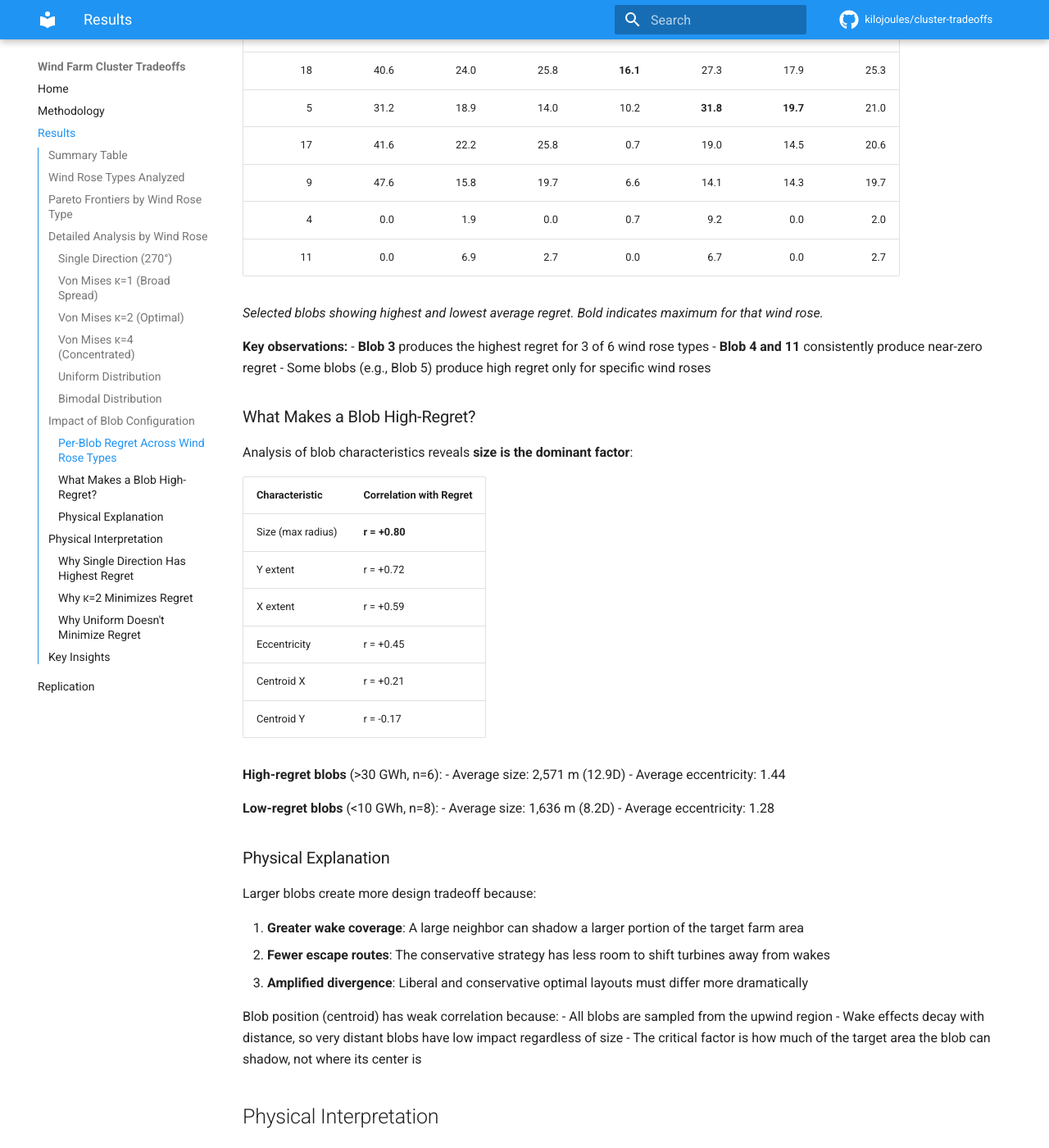
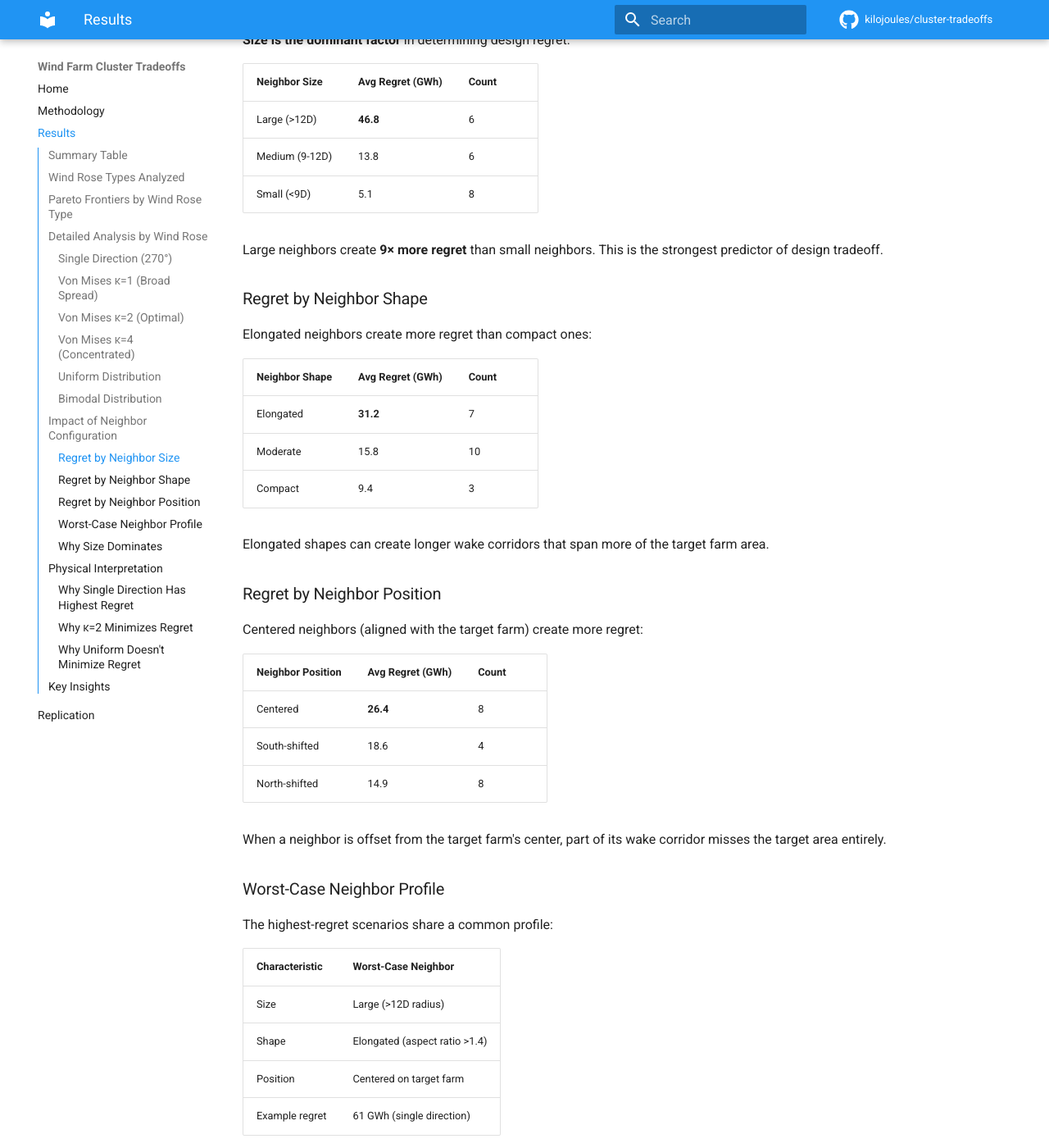
Before and after one commit to kilojoules/cluster-tradeoffs, an MkDocs documentation site: the page built from docs/results.md, in a window 1280 px wide and 1400 px high, scrolled down 10399 px. Shown: the whole window at 82% size. Built offline with MkDocs 1.6.1 and Material for MkDocs 9.7.7, drawn with Linux system fonts in a browser that asks for light colours; comment, search, counter and statistics services are not loaded; some of the changed text lies outside the part shown.

Commit message:
docs: replace blob indices with interpretable neighbor characteristics
Rewrites the neighbor configuration section to use meaningful categories:
- Size: Large/Medium/Small (based on rotor diameters)
- Shape: Elongated/Moderate/Compact (based on aspect ratio)
- Position: Centered/Offset (alignment with target farm)

Shows regret breakdown by each category and identifies the worst-case
neighbor profile (large, elongated, centered).

Co-Authored-By: Claude Opus 4.5 <noreply@anthropic.com>

```diff
--- a/docs/results.md
+++ b/docs/results.md
@@ -133,63 +133,80 @@ Two dominant directions (270° and 90°) create:
 - Intermediate regret between single-direction and uniform
 - Layout must balance exposure from both directions
 
-## Impact of Blob Configuration
+## Impact of Neighbor Configuration
 
-While wind rose type determines the overall magnitude of regret, the **blob configuration** (neighbor position, size, and shape) determines which specific scenarios produce high or low regret.
+While wind rose type determines the overall magnitude of regret, the **neighbor configuration** (size, shape, and position) determines which specific scenarios produce high or low regret. We characterize each neighbor blob by three properties:
 
-### Per-Blob Regret Across Wind Rose Types
+- **Size**: Large (>12D radius), Medium (9-12D), or Small (<9D)
+- **Shape**: Elongated (aspect ratio >1.4), Moderate (1.15-1.4), or Compact (<1.15)
+- **Position**: Centered (aligned with target farm), or Offset (north/south shifted)
 
-| Blob | Single | Uniform | κ=1 | κ=2 | κ=4 | Bimodal | Avg |
-|-----:|-------:|--------:|----:|----:|----:|--------:|----:|
-| 3 | **61.0** | 25.7 | **35.7** | 11.2 | 31.6 | 16.3 | **30.3** |
-| 7 | 59.0 | 25.7 | 17.4 | 13.3 | 18.4 | 18.8 | 25.4 |
-| 18 | 40.6 | 24.0 | 25.8 | **16.1** | 27.3 | 17.9 | 25.3 |
-| 5 | 31.2 | 18.9 | 14.0 | 10.2 | **31.8** | **19.7** | 21.0 |
-| 17 | 41.6 | 22.2 | 25.8 | 0.7 | 19.0 | 14.5 | 20.6 |
-| 9 | 47.6 | 15.8 | 19.7 | 6.6 | 14.1 | 14.3 | 19.7 |
-| 4 | 0.0 | 1.9 | 0.0 | 0.7 | 9.2 | 0.0 | 2.0 |
-| 11 | 0.0 | 6.9 | 2.7 | 0.0 | 6.7 | 0.0 | 2.7 |
+### Regret by Neighbor Size
 
-*Selected blobs showing highest and lowest average regret. Bold indicates maximum for that wind rose.*
+**Size is the dominant factor** in determining design regret:
 
-**Key observations:**
-- **Blob 3** produces the highest regret for 3 of 6 wind rose types
-- **Blob 4 and 11** consistently produce near-zero regret
-- Some blobs (e.g., Blob 5) produce high regret only for specific wind roses
+| Neighbor Size | Avg Regret (GWh) | Count |
+|---------------|------------------|-------|
+| Large (>12D)  | **46.8**         | 6     |
+| Medium (9-12D)| 13.8             | 6     |
+| Small (<9D)   | 5.1              | 8     |
 
-### What Makes a Blob High-Regret?
+Large neighbors create **9× more regret** than small neighbors. This is the strongest predictor of design tradeoff.
 
-Analysis of blob characteristics reveals **size is the dominant factor**:
+### Regret by Neighbor Shape
+
+Elongated neighbors create more regret than compact ones:
+
+| Neighbor Shape | Avg Regret (GWh) | Count |
+|----------------|------------------|-------|
+| Elongated      | **31.2**         | 7     |
+| Moderate       | 15.8             | 10    |
+| Compact        | 9.4              | 3     |
+
+Elongated shapes can create longer wake corridors that span more of the target farm area.
+
+### Regret by Neighbor Position
+
+Centered neighbors (aligned with the target farm) create more regret:
+
+| Neighbor Position | Avg Regret (GWh) | Count |
+|-------------------|------------------|-------|
+| Centered          | **26.4**         | 8     |
+| South-shifted     | 18.6             | 4     |
+| North-shifted     | 14.9             | 8     |
+
+When a neighbor is offset from the target farm's center, part of its wake corridor misses the target area entirely.
+
+### Worst-Case Neighbor Profile
+
+The highest-regret scenarios share a common profile:
+
+| Characteristic | Worst-Case Neighbor |
+|----------------|---------------------|
+| Size           | Large (>12D radius) |
+| Shape          | Elongated (aspect ratio >1.4) |
+| Position       | Centered on target farm |
+| Example regret | 61 GWh (single direction) |
+
+This "large, elongated, centered" configuration produces the maximum regret across most wind rose types because it maximizes wake coverage over the target farm while leaving minimal room for the conservative layout to escape.
+
+### Why Size Dominates
+
+Correlation analysis confirms size is the primary driver:
 
 | Characteristic | Correlation with Regret |
 |----------------|------------------------|
-| Size (max radius) | **r = +0.80** |
-| Y extent | r = +0.72 |
-| X extent | r = +0.59 |
-| Eccentricity | r = +0.45 |
-| Centroid X | r = +0.21 |
-| Centroid Y | r = -0.17 |
+| Size (radius)  | **r = +0.80**          |
+| Y extent       | r = +0.72              |
+| X extent       | r = +0.59              |
+| Eccentricity   | r = +0.45              |
+| Position       | r = +0.21              |
 
-**High-regret blobs** (>30 GWh, n=6):
-- Average size: 2,571 m (12.9D)
-- Average eccentricity: 1.44
+Larger neighbors create more design tradeoff because:
 
-**Low-regret blobs** (<10 GWh, n=8):
-- Average size: 1,636 m (8.2D)
-- Average eccentricity: 1.28
-
-### Physical Explanation
-
-Larger blobs create more design tradeoff because:
-
-1. **Greater wake coverage**: A large neighbor can shadow a larger portion of the target farm area
+1. **Greater wake coverage**: A large neighbor shadows a larger portion of the target farm
 2. **Fewer escape routes**: The conservative strategy has less room to shift turbines away from wakes
 3. **Amplified divergence**: Liberal and conservative optimal layouts must differ more dramatically
-
-Blob position (centroid) has weak correlation because:
-- All blobs are sampled from the upwind region
-- Wake effects decay with distance, so very distant blobs have low impact regardless of size
-- The critical factor is how much of the target area the blob can shadow, not where its center is
 
 ## Physical Interpretation
 
```
